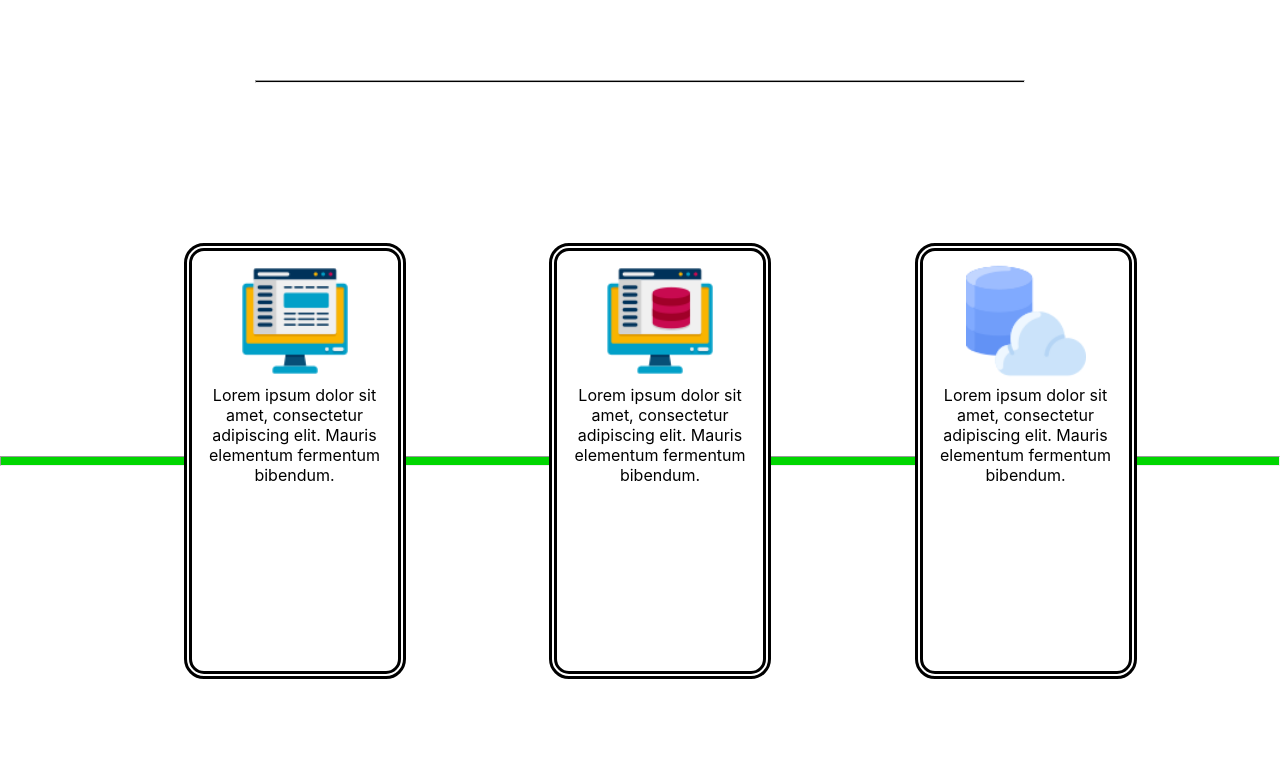
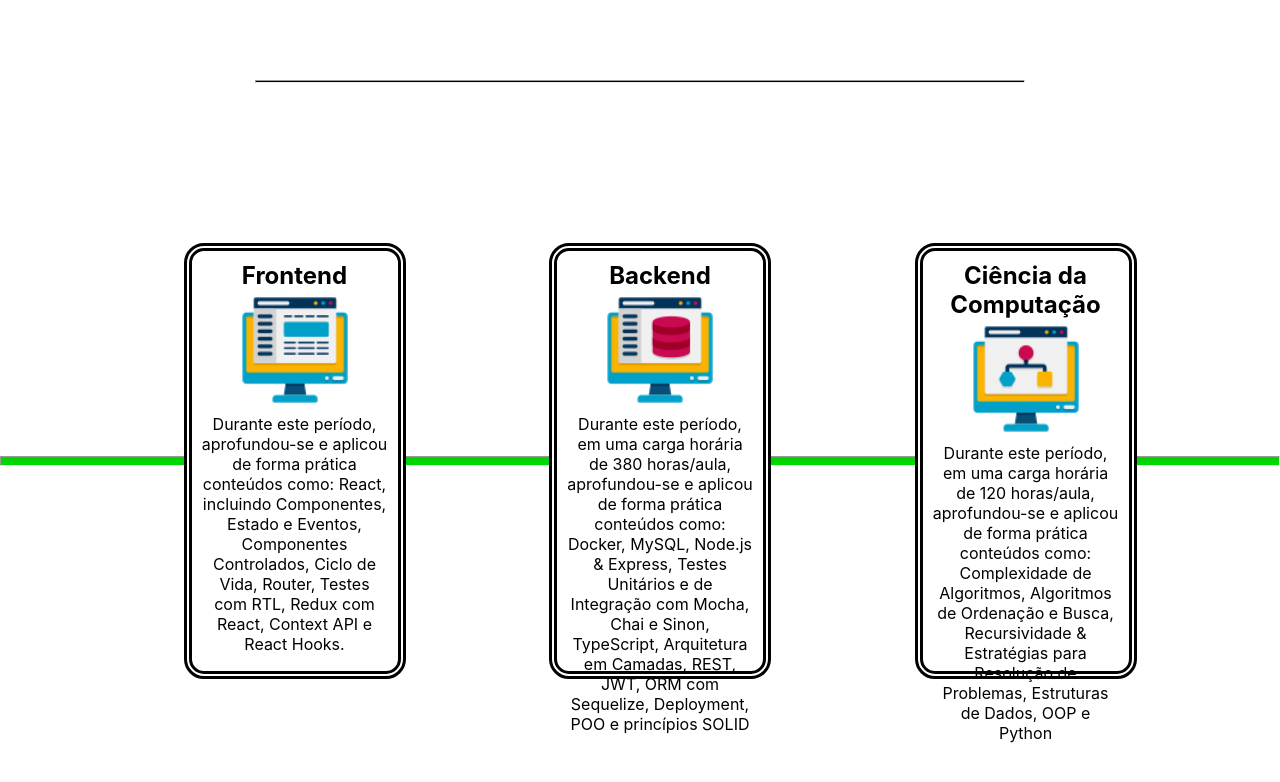
Before and after one commit to FabricioAnastacio/my_portfolio, a React (Create React App) app in the folder frontend/: page /home in a window 1280 px wide. Shown: the part 698-1480 px from the top of the page. Built offline with nearby package versions, Linux system fonts and the light colour scheme.

Commit message:
Adiciona dados sobre as minha stacks ao arquivo json, aidiciona a busca desses dados para a tela de resume

```diff
--- a/frontend/public/data/portfolio.json
+++ b/frontend/public/data/portfolio.json
@@ -1,5 +1,10 @@
 {
-  "name": "Fabrício Anastácio Rodrigues",
+  "myname": "Fabrício Anastácio Rodrigues",
   "position": "Desenvolvedor FullStack",
-  "description": "Durante minha jornada busquei excelência em programação Full Stack, dedicando mais de 1.500 horas de estudo focado e enriquecedor. Agora, estou preparado para me destacar no mercado de trabalho e continuar aprimorando minhas habilidades."
+  "description": {
+    "resume": "Durante minha jornada busquei excelência em programação Full Stack, dedicando mais de 1.500 horas de estudo focado e enriquecedor. Agora, estou preparado para me destacar no mercado de trabalho e continuar aprimorando minhas habilidades.",
+    "frontend": "Durante este período, aprofundou-se e aplicou de forma prática conteúdos como: React, incluindo Componentes, Estado e Eventos, Componentes Controlados, Ciclo de Vida, Router, Testes com RTL, Redux com React, Context API e React Hooks.",
+    "backend": "Durante este período, em uma carga horária de 380 horas/aula, aprofundou-se e aplicou de forma prática conteúdos como: Docker, MySQL, Node.js & Express, Testes Unitários e de Integração com Mocha, Chai e Sinon, TypeScript, Arquitetura em Camadas, REST, JWT, ORM com Sequelize, Deployment, POO e princípios SOLID",
+    "cs": "Durante este período, em uma carga horária de 120 horas/aula, aprofundou-se e aplicou de forma prática conteúdos como: Complexidade de Algoritmos, Algoritmos de Ordenação e Busca, Recursividade & Estratégias para Resolução de Problemas, Estruturas de Dados, OOP e Python"
+  }
 }
--- a/frontend/src/components/ComponentBody.jsx
+++ b/frontend/src/components/ComponentBody.jsx
@@ -1,14 +1,26 @@
-/* eslint-disable max-len */
 import { useEffect, useState } from 'react';
 import '../styles/Body.css';
 import Carousel from './Carousel';
 import backendIcon from '../icons/icons8-backend.png';
 import frontendIcon from '../icons/icons8-front-end.png';
-import dbIcon from '../icons/icons8-banco-de-dados.png';
+import csIcon from '../icons/icons8-algorithm.png';
 import fotoF from './fabricio_fot.png';
 
 function Body() {
-  const [data, setData] = useState({});
+  const [{
+    myname,
+    position,
+    description,
+  }, setData] = useState({
+    myname: '',
+    position: '',
+    description: {
+      resume: '',
+      frontend: '',
+      backend: '',
+      cs: '',
+    },
+  });
 
   useEffect(() => {
     fetch('data/portfolio.json')
@@ -22,27 +34,29 @@ function Body() {
     <body className="Content-body">
       <section>
         <img className="Picture" src={ fotoF } alt="Foto de Fabricio" />
-        <h1>{ data.name }</h1>
-        <h3>{ data.position }</h3>
-        <p>{ data.description }</p>
+        <h1>{ myname }</h1>
+        <h3>{ position }</h3>
+        <p>{ description.resume }</p>
         <Carousel />
       </section>
       <hr />
-      {/* <h4>Alguns dos meus projetos</h4> */}
       <div id="Page-thow">
         <hr />
         <ul>
           <li>
+            <h2>Frontend</h2>
             <img src={ frontendIcon } alt="test" />
-            <p>Lorem ipsum dolor sit amet, consectetur adipiscing elit. Mauris elementum fermentum bibendum.</p>
+            <p>{ description.frontend }</p>
           </li>
           <li>
+            <h2>Backend</h2>
             <img src={ backendIcon } alt="test" />
-            <p>Lorem ipsum dolor sit amet, consectetur adipiscing elit. Mauris elementum fermentum bibendum.</p>
+            <p>{ description.backend }</p>
           </li>
           <li>
-            <img src={ dbIcon } alt="test" />
-            <p>Lorem ipsum dolor sit amet, consectetur adipiscing elit. Mauris elementum fermentum bibendum.</p>
+            <h2>Ciência da Computação</h2>
+            <img src={ csIcon } alt="test" />
+            <p>{ description.cs }</p>
           </li>
         </ul>
       </div>
--- a/frontend/src/styles/Header.css
+++ b/frontend/src/styles/Header.css
@@ -43,9 +43,7 @@ header {
   height: 25px;
   margin: 0;
   border-radius: 50%;
-  darck {
-    background-color: black;
-  }
+  cursor: pointer;
 }
 
 .Header-0 button {
@@ -56,15 +54,18 @@ header {
   height: 25px;
   margin: 0;
   border-radius: 50%;
+  cursor: pointer;
 }
 
-.Nav-lateral nav {
+.Nav-lateral-0, .Nav-lateral-1 {
+  nav {
     display: flex;
     flex-direction: column;
     align-items: center;
     justify-content: space-around;
     height: 100%;
     width: 55%;
+  }
 }
 
 
@@ -75,7 +76,7 @@ header {
   margin-left: 84%;
   height: 30%;
   width: 10%;
-  border: 2px double rgb(94, 94, 94);
+  border: 8px double rgb(255, 255, 255);
   border-radius: 20px;
   animation: appear 1ms ease-in-out;
   animation-timeline: view();
@@ -85,19 +86,20 @@ header {
 }
 
 .Nav-lateral-1 {
-  background-color: black;
+  background-color: whitesmoke;
   a {
     text-decoration: none;
-    color: white;
+    color: black;
   }
   button {
-    background-color: gray;
-    color: gray;
+    background-color: black;
+    color: black;
   }
 }
 
 .Nav-lateral-0 {
   background-color: rgb(109, 109, 109);
+  border-color: black;
   a {
     text-decoration: none;
     color: black;
```
Also changed, not shown: frontend/src/icons/icons8-algorithm.png (added), frontend/src/icons/icons8-banco-de-dados.png (deleted). Lines whose indentation alone changed are shown as unchanged.
